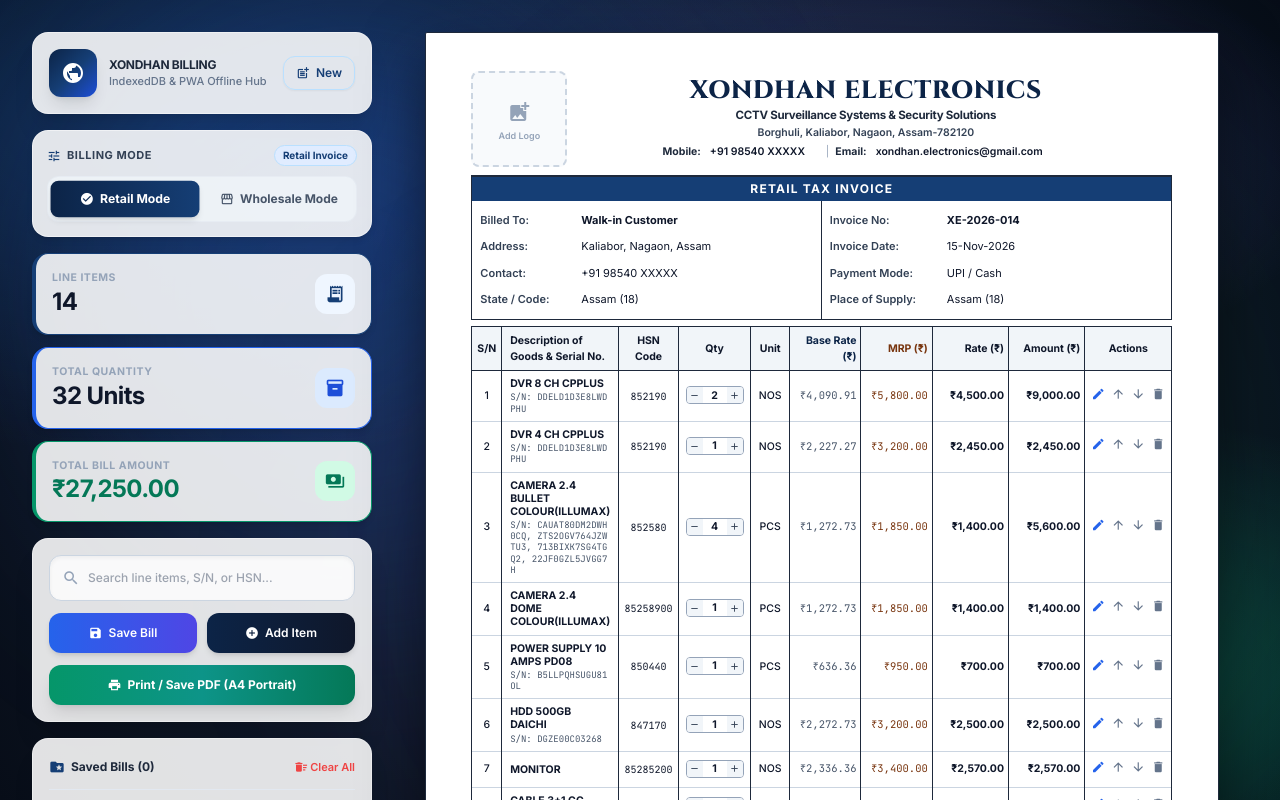
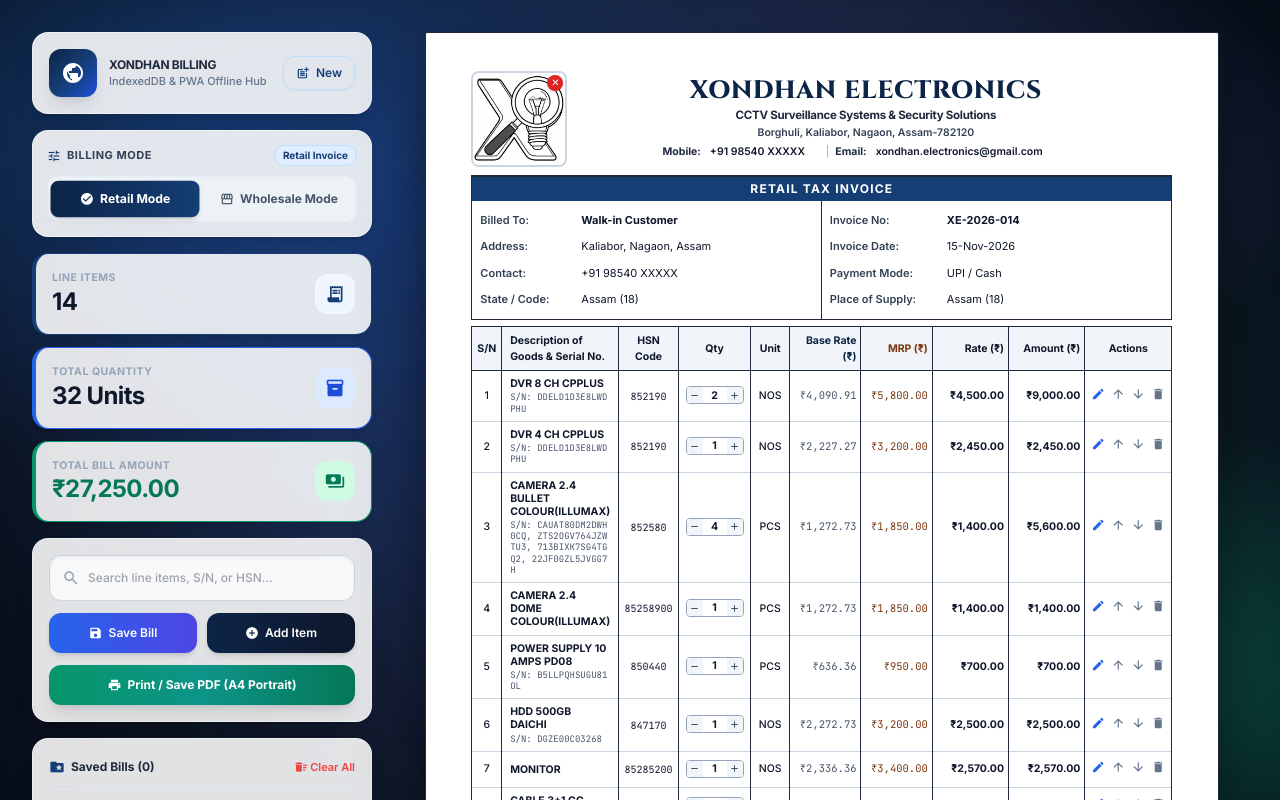
Before and after one commit to andhub54321-boop/CCTVBillDesk, a React (Vite) app in the folder webApp/: page / in a window 1280 px wide. Shown: the top 800 px of the page. Built offline with nearby package versions, Linux system fonts and the light colour scheme.

Commit message:
Set official Xondhan Electronics logo as default asset in public and src assets folders

```diff
--- a/webApp/src/components/Dashboard/InvoiceDashboard.tsx
+++ b/webApp/src/components/Dashboard/InvoiceDashboard.tsx
@@ -17,6 +17,7 @@ import { EditProductModal } from '../Modal/EditProductModal';
 import { MaterialDialog, DialogOptions } from '../Dialog/MaterialDialog';
 import { ToastContainer, ToastMessage } from '../Toast/ToastContainer';
 import { InstallPrompt } from '../InstallPrompt/InstallPrompt';
+import defaultLogo from '../../assets/logo.png';
 
 const DEFAULT_SEED_ITEMS: InvoiceItem[] = [
   { id: 1, name: "DVR 8 CH CPPLUS", serial: "DDELD1D3E8LWDPHU", hsn: "852190", qty: 2, unit: "NOS", rate: 4500.00, baseRate: 4090.91, mrp: 5800.00 },
@@ -68,7 +69,7 @@ export const InvoiceDashboard: React.FC = () => {
   const [gstinSeller, setGstinSeller] = useState('18XXXXX0000X1Z1');
 
   // Assets & Saved Data
-  const [logoUrl, setLogoUrl] = useState<string | null>(null);
+  const [logoUrl, setLogoUrl] = useState<string | null>(defaultLogo);
   const [signUrl, setSignUrl] = useState<string | null>(null);
   const [savedBills, setSavedBills] = useState<InvoiceData[]>([]);
 
@@ -127,7 +128,7 @@ export const InvoiceDashboard: React.FC = () => {
       setSavedBills(storedInvoices);
 
       const logo = await getAsset('logo');
-      if (logo) setLogoUrl(logo);
+      setLogoUrl(logo || defaultLogo);
 
       const sign = await getAsset('signature');
       if (sign) setSignUrl(sign);
@@ -283,8 +284,8 @@ export const InvoiceDashboard: React.FC = () => {
     });
     if (confirmed) {
       await deleteAsset('logo');
-      setLogoUrl(null);
-      showToast('Logo removed');
+      setLogoUrl(defaultLogo);
+      showToast('Logo reset to default');
     }
   };
 
--- /dev/null
+++ b/webApp/src/vite-env.d.ts
@@ -0,0 +1,5 @@
+/// <reference types="vite/client" />
+declare module '*.png' {
+  const value: string;
+  export default value;
+}
```
Also changed, not shown: webApp/public/assets/logo.png (added), webApp/src/assets/logo.png (added), 5 other files (tests, documents, lock files or other folders).
